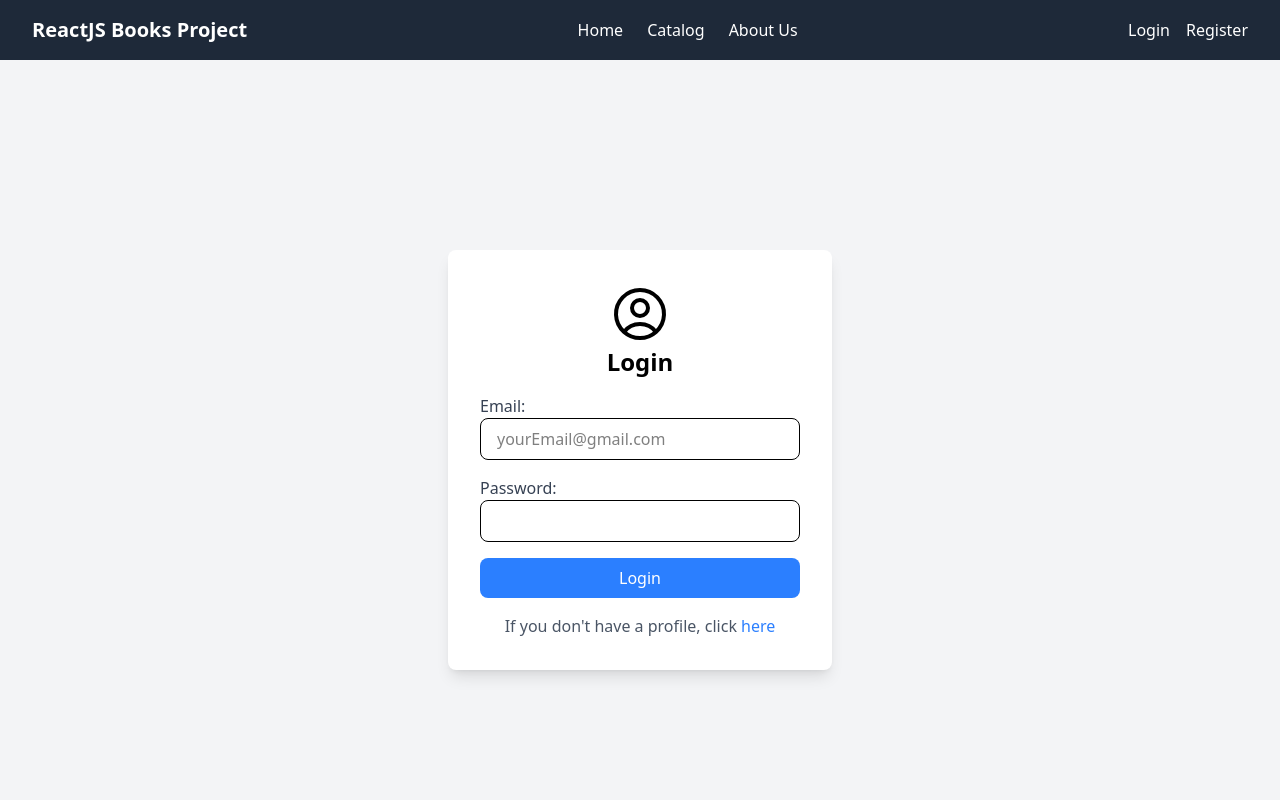
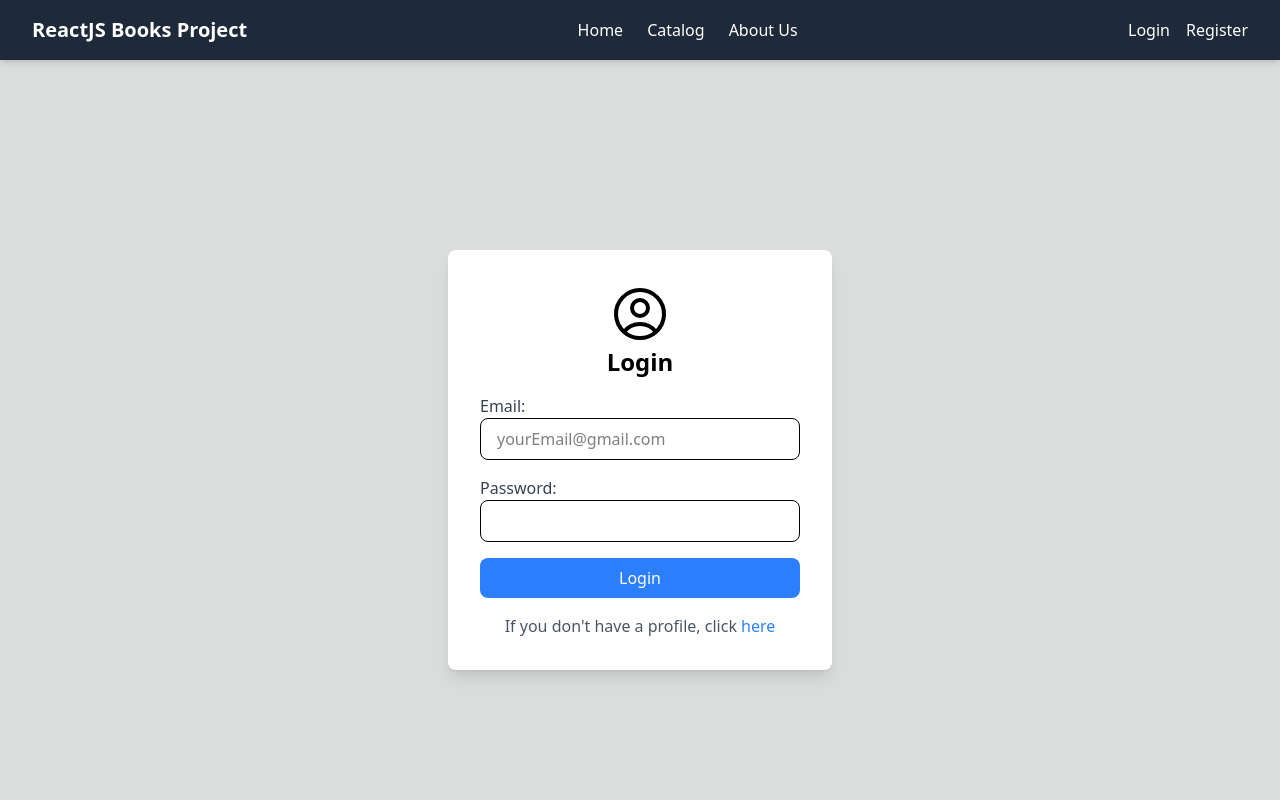
Before and after one commit to KrisZeynev/ReactJS_Books_Project, a React (Vite) app in the folder client/: page /login in a window 1280 px wide. Shown: the top 800 px of the page. Built offline with nearby package versions, Linux system fonts and the light colour scheme.

Commit message:
Change the root background color

```diff
--- a/client/src/App.css
+++ b/client/src/App.css
@@ -1,4 +1,12 @@
 @import "tailwindcss";
+
+#root {
+  background-color: #dbdcdc;
+}
+
+/* #9bb3c2 - login/register*/
+
+
 /* #root {
   max-width: 1280px;
   margin: 0 auto;
--- a/client/src/components/login-page/Login.jsx
+++ b/client/src/components/login-page/Login.jsx
@@ -48,7 +48,7 @@
   return (
     <section
       id="login-page"
-      className="flex items-center justify-center min-h-screen bg-gray-100"
+      className="flex items-center justify-center min-h-screen"
     >
       <form
         id="login"
--- a/client/src/components/register-page/Register.jsx
+++ b/client/src/components/register-page/Register.jsx
@@ -58,7 +58,7 @@
   return (
     <section
       id="register-page"
-      className="flex items-center justify-center min-h-screen bg-gray-100"
+      className="flex items-center justify-center min-h-screen"
     >
       <form
         id="register"
```
